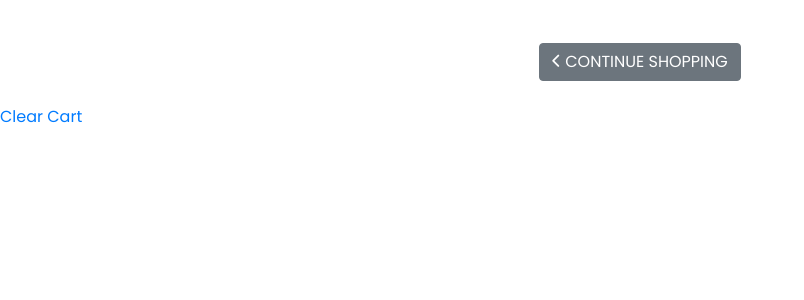
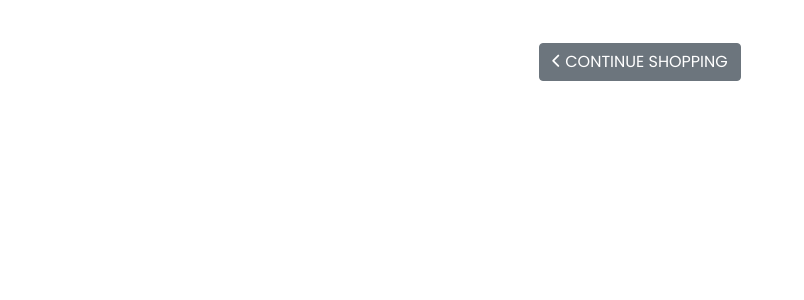
Before and after one commit to Matte-gtr/on_the_rocks, a Django app: page /cart/ in a window 1280 px wide. Shown: the part 292-592 px from the top of the page, without its empty margins (0-804 px from the left). Run offline with Django 3.2, Linux system fonts and the light colour scheme; some libraries are stand-ins or nearby versions.

Commit message:
add delete crate from cart links and update minor styling issues in crate and cart

```diff
--- a/cart/templates/cart/cart.html
+++ b/cart/templates/cart/cart.html
@@ -1,15 +1,19 @@
 {% extends 'base.html' %}
 {% load static %}
 {% block page_header %}
-    {% if products_in_cart and free_shipping_delta > 0 %}
-    <div class="container-fluid">
-        <div class="row">
-            <div class="col text-center shipping-banner">
-                <p class="mb-0">Spend £{{ free_shipping_delta }} more to get free shipping!</p>
+    <!--Free delivery banner-->
+    {% if products_in_cart or crates_in_cart %}
+        {% if free_shipping_delta > 0 %}
+        <div class="container-fluid">
+            <div class="row">
+                <div class="col text-center shipping-banner">
+                    <p class="mb-0">Spend £{{ free_shipping_delta|floatformat:2 }} more to get free shipping!</p>
+                </div>
             </div>
         </div>
-    </div>
+        {% endif %}
     {% endif %}
+    <!--Page header-->
     <div class="container page-header">
         <div class="row">
             <div class="col">
@@ -20,6 +24,7 @@
     </div>
 {% endblock %}
 {% block content %}
+    <!--Cart main body-->
     <div class="container">
         {% if products_in_cart or crates_in_cart %}
             <div class="row d-none d-md-flex">
@@ -113,7 +118,7 @@
                         <p><span class="d-md-none">Quantity: </span>1</p>
                     </div>
                     <div class="order-5 col">
-                        <strong><span class="d-md-none">SubTotal: </span>£{{ crate.discounted_price|floatformat:2 }}<span class="cart-delete"><a href="#" class="plain-anchor"><i class="fas fa-trash-alt"></i></a></span></strong>
+                        <strong><span class="d-md-none">SubTotal: </span>£{{ crate.discounted_price|floatformat:2 }}<span class="cart-delete"><a href="{% url 'delete_from_cart' crate.crate_id %}" class="plain-anchor"><i class="fas fa-trash-alt"></i></a></span></strong>
                     </div>
                 </div>
                 <div class="crate-item-container">
@@ -121,11 +126,10 @@
                 <hr class="order-6 w-90">
                 </div>
             {% endfor %}
-
-
         {% else %}
             <p class="text-center py-4">There are no items in your cart</p>
         {% endif %}
+        <!--Cart totals & shipping-->
         {% if products_in_cart or crates_in_cart %}
             <div class="row">
                 <div class="col">
@@ -148,5 +152,4 @@
             </div>
         {% endif %}
     </div>
-    <a href="{% url 'clear_cart' %}">Clear Cart</a>
 {% endblock %}
--- a/cart/urls.py
+++ b/cart/urls.py
@@ -11,6 +11,4 @@ urlpatterns = [
          name='delete_from_cart'),
     path('add_crate_to_cart/', views.add_crate_to_cart,
          name='add_crate_to_cart'),
-    path('clear_cart/', views.clear_cart,
-         name='clear_cart'),
 ]
--- a/cart/views.py
+++ b/cart/views.py
@@ -26,6 +26,7 @@ def add_to_cart(request, product_id):
 
 
 def update_quantity(request, product_id):
+    """ updates the quantity of a selected item in the cart """
     quantity = int(request.POST.get('quantity'))
     cart = request.session.get('cart', {})
 
@@ -36,6 +37,7 @@ def update_quantity(request, product_id):
 
 
 def delete_from_cart(request, product_id):
+    """ deletes an item from the cart """
     cart = request.session.get('cart', {})
     cart.pop(product_id)
     request.session['cart'] = cart
@@ -62,16 +64,6 @@ def add_crate_to_cart(request):
         # items in your crate.')
         return redirect(redirect_url)
 
-    for key, value in cart.items():
-        print(type(value))
-        print(crate_count)
-    print(cart)
-
     request.session['cart'] = cart
     request.session['crate'] = {}
     return redirect(redirect_url)
-
-
-def clear_cart(request):
-    request.session['cart'] = {}
-    return redirect(reverse('view_cart'))
--- a/crate/contexts.py
+++ b/crate/contexts.py
@@ -4,6 +4,8 @@ from decimal import Decimal
 
 
 def crate_contents(request):
+    """ keeps track of the items and prices/totals in your crate until
+    the crate is added to the cart """
     products_in_crate = []
     crate_total = 0
     total_with_discount = 0
--- a/static/css/base.css
+++ b/static/css/base.css
@@ -428,6 +428,7 @@ li .nav-link {
     background-color: #f1ecec;
     padding-left: 5px;
     border-radius: 3px;
+    margin-bottom: 1px;
 }
 
 /*---------media queries---------*/
--- a/templates/base.html
+++ b/templates/base.html
@@ -36,7 +36,7 @@
     <title>{% block extra_title %}{% endblock %} - On the Rocks</title>
   </head>
   <body>
-
+    <!--Navbar-->
     <header class="container-fluid navbar-light fixed-top">
         <div class="row pt-2 header-bg">
             <div class="col d-none d-lg-flex">
```
Also changed, not shown: crate/templates/crate/create_a_crate.html (+6 -2 lines).
